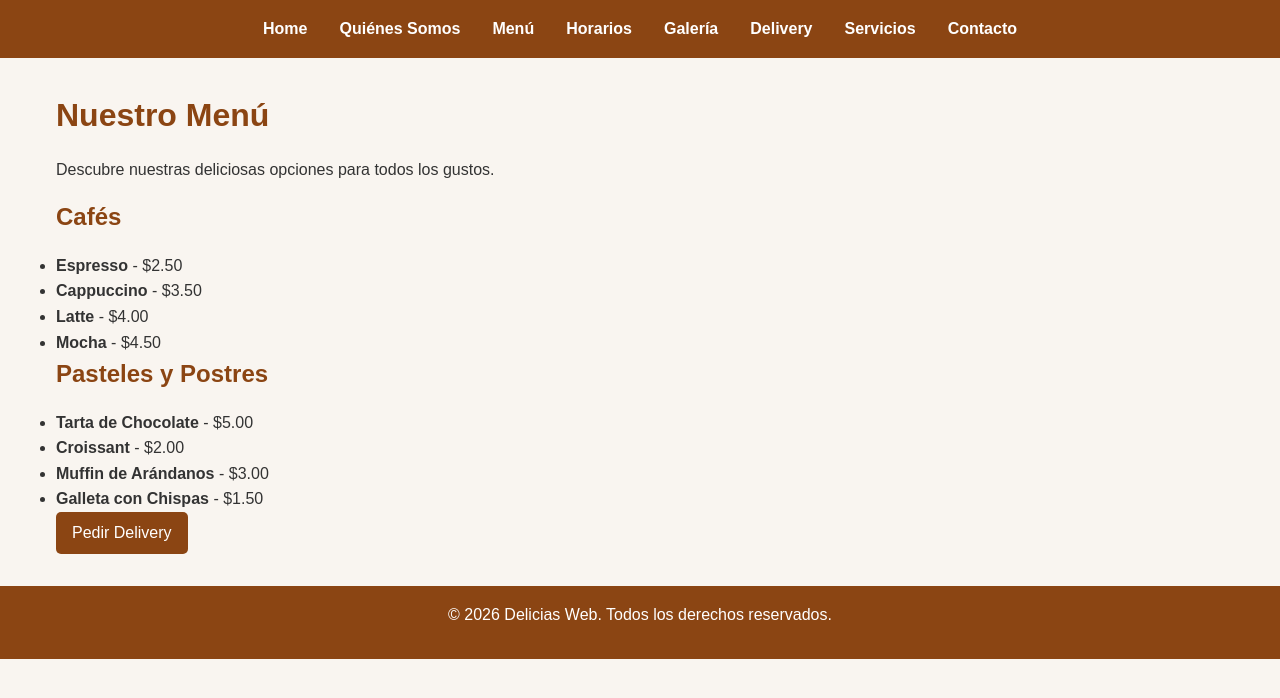
After one commit to laportada/delicias-web, a Flask app: page /menu in a window 1280 px wide. The commit adds this page. Shown: the top 698 px of the page. Run offline with Flask 3, Linux system fonts and the light colour scheme.

Commit message:
Add prototype HTML/CSS: styles, improved home, menu, quienes_somos templates

```diff
--- /dev/null
+++ b/static/css/styles.css
@@ -0,0 +1,98 @@
+/* static/css/styles.css */
+* {
+    margin: 0;
+    padding: 0;
+    box-sizing: border-box;
+}
+
+body {
+    font-family: 'Arial', sans-serif;
+    line-height: 1.6;
+    color: #333;
+    background-color: #f9f5f0;
+}
+
+header {
+    background-color: #8b4513; /* Color café */
+    color: white;
+    padding: 1rem 0;
+    position: sticky;
+    top: 0;
+    z-index: 100;
+}
+
+nav ul {
+    list-style: none;
+    display: flex;
+    justify-content: center;
+    flex-wrap: wrap;
+}
+
+nav ul li {
+    margin: 0 1rem;
+}
+
+nav ul li a {
+    color: white;
+    text-decoration: none;
+    font-weight: bold;
+    transition: color 0.3s;
+}
+
+nav ul li a:hover {
+    color: #f4a261; /* Color crema */
+}
+
+main {
+    max-width: 1200px;
+    margin: 2rem auto;
+    padding: 0 1rem;
+}
+
+h1, h2, h3 {
+    color: #8b4513;
+    margin-bottom: 1rem;
+}
+
+p {
+    margin-bottom: 1rem;
+}
+
+img {
+    max-width: 100%;
+    height: auto;
+}
+
+.btn {
+    display: inline-block;
+    background-color: #8b4513;
+    color: white;
+    padding: 0.5rem 1rem;
+    text-decoration: none;
+    border-radius: 5px;
+    transition: background-color 0.3s;
+}
+
+.btn:hover {
+    background-color: #a0522d;
+}
+
+footer {
+    background-color: #8b4513;
+    color: white;
+    text-align: center;
+    padding: 1rem 0;
+    margin-top: 2rem;
+}
+
+/* Responsive */
+@media (max-width: 768px) {
+    nav ul {
+        flex-direction: column;
+        align-items: center;
+    }
+
+    nav ul li {
+        margin: 0.5rem 0;
+    }
+}
--- /dev/null
+++ b/static/js/scripts.js
@@ -0,0 +1,8 @@
+// static/js/scripts.js
+// JavaScript básico para interactividad futura
+console.log('Delicias Web loaded');
+
+// Ejemplo: Alert en botón (puedes agregar botones)
+function showAlert(message) {
+    alert(message);
+}
--- /dev/null
+++ b/templates/menu.html
@@ -0,0 +1,37 @@
+<!DOCTYPE html>
+<html lang="es">
+<head>
+    <meta charset="UTF-8">
+    <meta name="viewport" content="width=device-width, initial-scale=1.0">
+    <title>{% block title %}Menú - Delicias Web{% endblock %}</title>
+</head>
+<body>
+    {% extends "base.html" %}
+    {% block content %}
+    <h1>Nuestro Menú</h1>
+    <p>Descubre nuestras deliciosas opciones para todos los gustos.</p>
+
+    <section id="cafes">
+        <h2>Cafés</h2>
+        <ul>
+            <li><strong>Espresso</strong> - $2.50</li>
+            <li><strong>Cappuccino</strong> - $3.50</li>
+            <li><strong>Latte</strong> - $4.00</li>
+            <li><strong>Mocha</strong> - $4.50</li>
+        </ul>
+    </section>
+
+    <section id="pasteles">
+        <h2>Pasteles y Postres</h2>
+        <ul>
+            <li><strong>Tarta de Chocolate</strong> - $5.00</li>
+            <li><strong>Croissant</strong> - $2.00</li>
+            <li><strong>Muffin de Arándanos</strong> - $3.00</li>
+            <li><strong>Galleta con Chispas</strong> - $1.50</li>
+        </ul>
+    </section>
+
+    <a href="{{ url_for('delivery') }}" class="btn">Pedir Delivery</a>
+    {% endblock %}
+</body>
+</html>
```
Also changed, not shown: templates/home.html (+12 -3 lines), templates/quienes_somos.html (added, +16 -0 lines).
